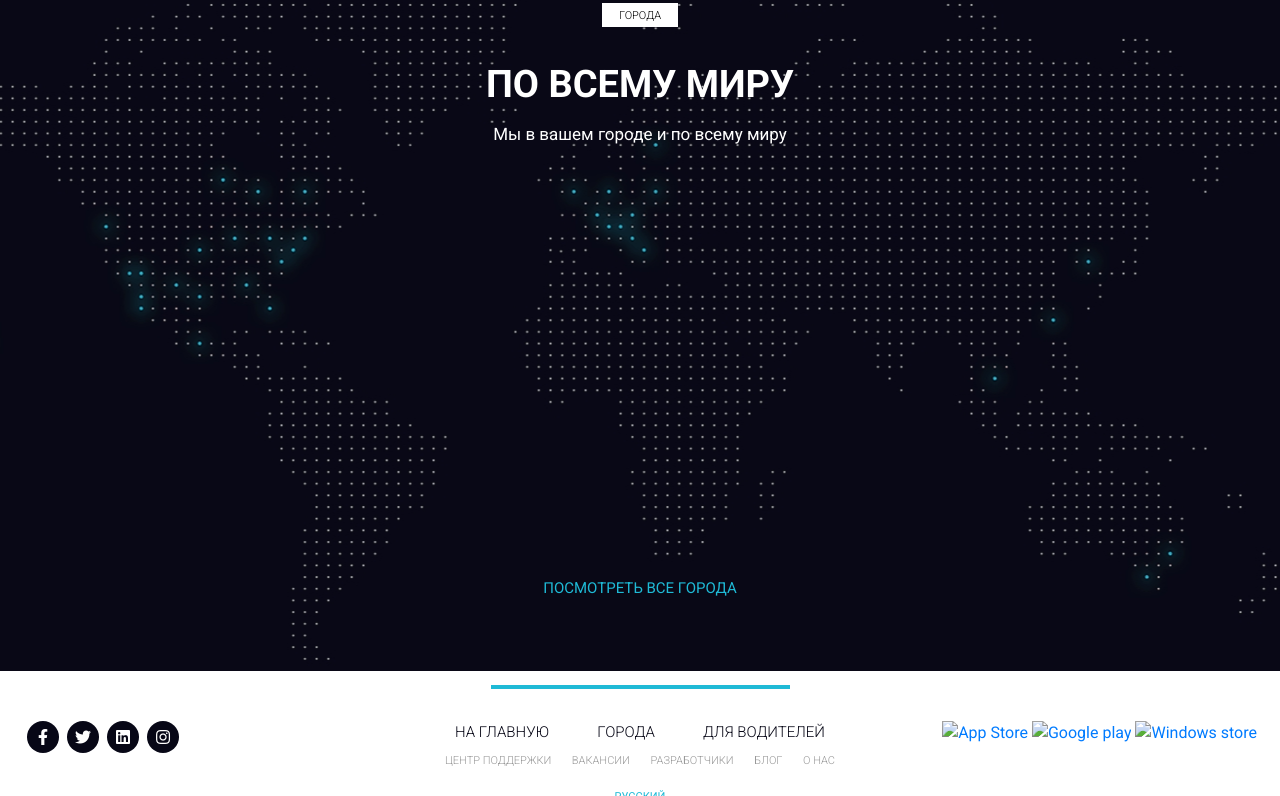
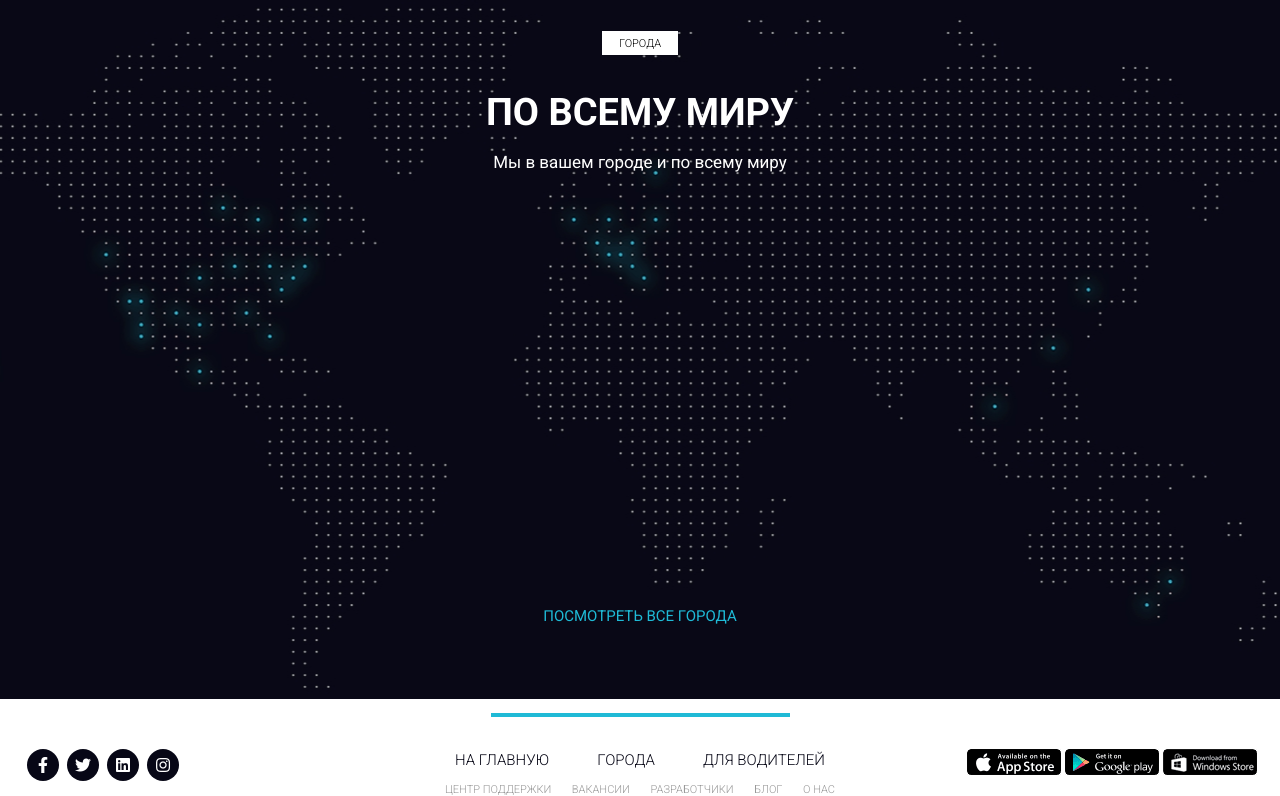
Before and after one commit to konyakovas/konyakovas.github.io, a plain HTML site: page index.html in a window 1280 px wide. Shown: the part 4664-5460 px from the top of the page. Drawn offline with Linux system fonts and the light colour scheme; files whose address does not match are found by name.

Commit message:
Add files via upload

```diff
--- a/index.html
+++ b/index.html
@@ -253,7 +253,7 @@
             <h2 class="title title_white hidden-320">Выбор - отличная штука!</h2>
             <div class="subtitle subtitle_white hidden-320">Закажите автомобиль, который подходит вам по стилю и бюджету</div>
 
-            <img src="../src/css/icons/UberX/uberx2.png" alt="uber car" class="choice_img">
+            <img src="icons/UberX/uberx2.png" alt="uber car" class="choice_img">
             <div class="choice_descr">
                 Машины на каждый день.<br>
                 Лучше, быстрее и дешевле, чем такси
@@ -420,13 +420,13 @@
             <div>
                 <div class="footer_mobile">
                     <a href="#">
-                        <img src="../src/css/img/app_store.png" alt="App Store">
+                        <img src="img/app_store.png" alt="App Store">
                     </a>
                     <a href="#">
-                        <img src="../src/css/img/google_play.png" alt="Google play">
+                        <img src="img/google_play.png" alt="Google play">
                     </a>
                     <a href="#">
-                        <img src="../src/css/img/windows_store.png" alt="Windows store">
+                        <img src="img/windows_store.png" alt="Windows store">
                     </a>
                 </div>
             </div>
```
